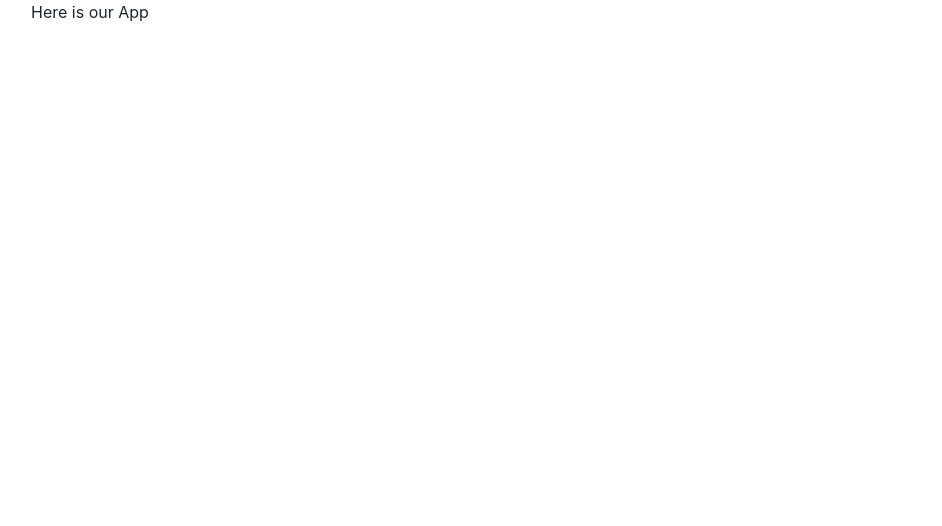
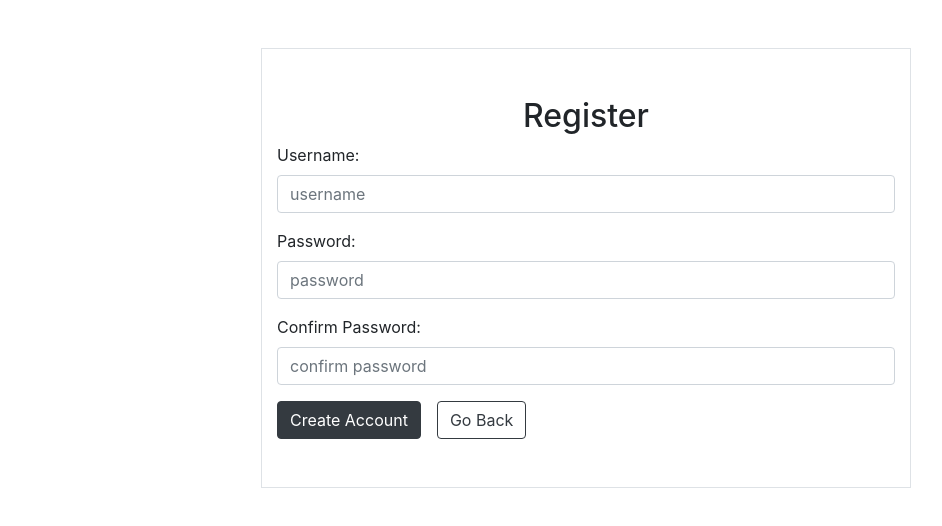
Before and after one commit to hugo2211/Sneaker_Head, a React (Create React App) app in the folder client/: page /register in a window 1280 px wide. Shown: the top 526 px of the page, without its empty margins (54-996 px from the left). Built offline with nearby package versions, Linux system fonts and the light colour scheme; the HTML template or start-up script is replaced by a standard one.

Commit message:
basic app scaffolding on frontend

```diff
--- a/client/package.json
+++ b/client/package.json
@@ -9,6 +9,7 @@
     "axios": "^0.21.1",
     "bootstrap": "^4.6.0",
     "react": "^17.0.1",
+    "react-bootstrap": "^1.5.1",
     "react-dom": "^17.0.1",
     "react-router-dom": "^5.2.0",
     "react-scripts": "4.0.3",
--- a/client/src/App.js
+++ b/client/src/App.js
@@ -1,6 +1,22 @@
+import React from 'react';
+import { BrowserRouter as Router, Switch, Route } from "react-router-dom";
+import LandingPage from "./pages/LandingPage";
+import LoginPage from "./pages/LoginPage";
+import RegisterPage from "./pages/RegisterPage";
+import ProfilePage from "./pages/ProfilePage";
+
+
+
 function App() {
   return (
-    <div className="container">Here is our App</div>
+    <Router>
+      <Switch>
+        <Route exact path="/" component={LandingPage} />
+        <Route exact path="/login" component={LoginPage} />
+        <Route exact path="/register" component={RegisterPage} />
+        <Route exact path="/profile" component={ProfilePage} />
+      </Switch>
+  </Router>
   );
 }
 
--- /dev/null
+++ b/client/src/pages/LandingPage.js
@@ -0,0 +1,28 @@
+import React from "react";
+import { Link } from "react-router-dom";
+
+const LandingPage = () => {
+  return (
+    <div>
+      <div className="border pt-5 pb-5 container mt-5 text-center">
+        <h1>Sneaker Head</h1>
+        <p>
+          Lorem ipsum dolor sit amet, consectetur adipiscing elit, sed do
+          eiusmod tempor incididunt ut labore et dolore magna aliqua. Vulputate
+          odio ut enim blandit volutpat. Donec ultrices tincidunt arcu non
+          sodales neque sodales ut etiam.
+        </p>
+        <div>
+          <Link className="btn btn-dark mr-4" to="/login">
+            Login
+          </Link>
+          <Link className="btn btn-outline-dark" to="/register">
+            Register
+          </Link>
+        </div>
+      </div>
+    </div>
+  );
+};
+
+export default LandingPage;
--- /dev/null
+++ b/client/src/pages/LoginPage.css
@@ -0,0 +1,3 @@
+.login-container {
+  max-width: 650px;
+}
--- /dev/null
+++ b/client/src/pages/LoginPage.js
@@ -0,0 +1,51 @@
+import React, { useState } from "react";
+import { Link } from "react-router-dom";
+import "./LoginPage.css";
+
+const LoginPage = () => {
+  const [username, setUsername] = useState("");
+  const [password, setPassword] = useState("");
+
+  const handleLogin = (e) => {
+    e.preventDefault();
+    console.log(username, password);
+  }
+
+  return (
+    <div>
+      <div className="container border pt-5 pb-5 mt-5 login-container">
+        <h2 className="text-center">Login</h2>
+        <form onSubmit={handleLogin}>
+          <div className="form-group">
+            <label htmlFor="username">Username:</label>
+            <input
+              className="form-control"
+              type="text"
+              required
+              id="username"
+              placeholder="username"
+              onChange={(e) => setUsername(e.target.value)}
+              value={username}
+            />
+          </div>
+          <div className="form-group">
+            <label htmlFor="password">Password:</label>
+            <input
+              className="form-control"
+              type="password"
+              required
+              id="password"
+              placeholder="password"
+              onChange={(e) => setPassword(e.target.value)}
+              value={password}
+            />
+          </div>
+          <button className="btn btn-dark mr-3" type="submit">Login</button>
+          <Link className="btn btn-outline-dark" to="/">Go Back</Link>
+        </form>
+      </div>
+    </div>
+  );
+};
+
+export default LoginPage;
--- /dev/null
+++ b/client/src/pages/ProfilePage.js
@@ -0,0 +1,7 @@
+import React from "react";
+
+const ProfilePage = () => {
+  return <div>Profile Page</div>;
+};
+
+export default ProfilePage;
--- /dev/null
+++ b/client/src/pages/RegisterPage.css
@@ -0,0 +1,3 @@
+.register-container {
+  max-width: 650px;
+}
--- /dev/null
+++ b/client/src/pages/RegisterPage.js
@@ -0,0 +1,64 @@
+import React, { useState } from "react";
+import { Link } from "react-router-dom";
+import "./RegisterPage.css";
+
+const RegisterPage = () => {
+  const [username, setUsername] = useState("");
+  const [password, setPassword] = useState("");
+  const [confirmPassword, setConfirmPassword] = useState("");
+
+  const handleRegister = (e) => {
+    e.preventDefault();
+    console.log(username, password, confirmPassword);
+  }
+
+  return (
+    <div>
+      <div className="container border pt-5 pb-5 mt-5 register-container">
+        <h2 className="text-center">Register</h2>
+        <form onSubmit={handleRegister}>
+          <div className="form-group">
+            <label htmlFor="username">Username:</label>
+            <input
+              className="form-control"
+              type="text"
+              required
+              id="username"
+              placeholder="username"
+              onChange={(e) => setUsername(e.target.value)}
+              value={username}
+            />
+          </div>
+          <div className="form-group">
+            <label htmlFor="password">Password:</label>
+            <input
+              className="form-control"
+              type="password"
+              required
+              id="password"
+              placeholder="password"
+              onChange={(e) => setPassword(e.target.value)}
+              value={password}
+            />
+          </div>
+          <div className="form-group">
+            <label htmlFor="confirmPassword">Confirm Password:</label>
+            <input
+              className="form-control"
+              type="password"
+              required
+              id="confirmPassword"
+              placeholder="confirm password"
+              onChange={(e) => setConfirmPassword(e.target.value)}
+              value={confirmPassword}
+            />
+          </div>
+          <button className="btn btn-dark mr-3" type="submit">Create Account</button>
+          <Link className="btn btn-outline-dark" to="/">Go Back</Link>
+        </form>
+      </div>
+    </div>
+  );
+};
+
+export default RegisterPage;
```
Also changed, not shown: 1 other file (tests, documents, lock files or other folders).
